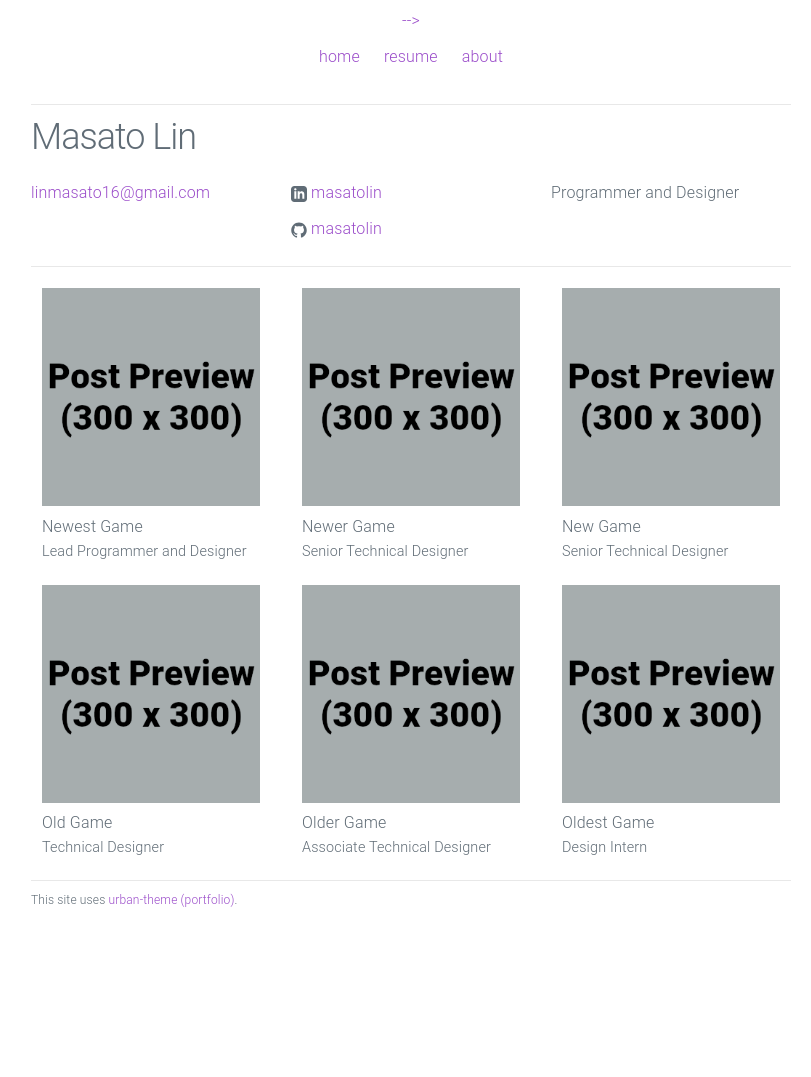
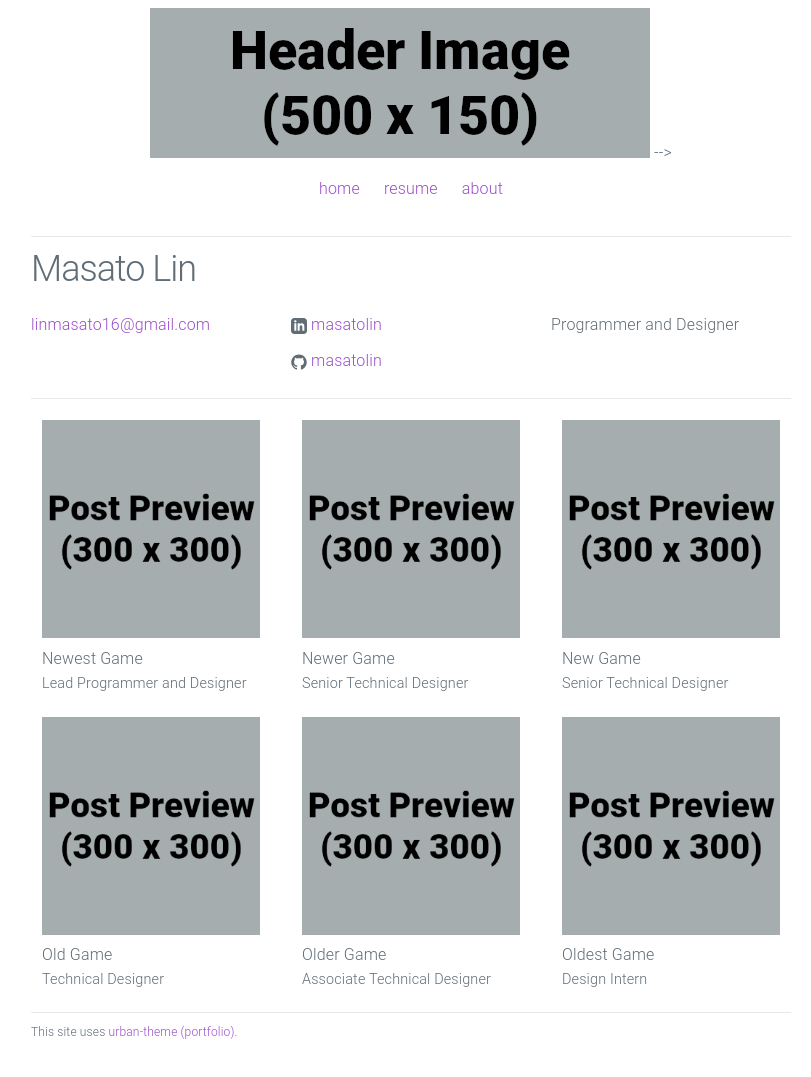
Before and after one commit to masatolin/masatolin.github.io, a Jekyll site: the page built from index.html, in a window 1280 px wide. Shown: the whole page, without its empty margins (229-1040 px from the left). Built offline with Jekyll 4.4.1, drawn with Linux system fonts in a browser that asks for light colours; before the commit the page ends 945 px from its top, so only the background shows below that.

Commit message:
Update header.html

```diff
--- a/_includes/header.html
+++ b/_includes/header.html
@@ -1,5 +1,5 @@
 <header class="site-header">
-  <a class="site-title" href="{{ site.baseurl }}/"><! --<img src="/assets/header.png"> --></a>
+ <! -- <a class="site-title" href="{{ site.baseurl }}/"><img src="/assets/header.png"></a> -->
 
   <nav class="navbar">
     <ul>
```
